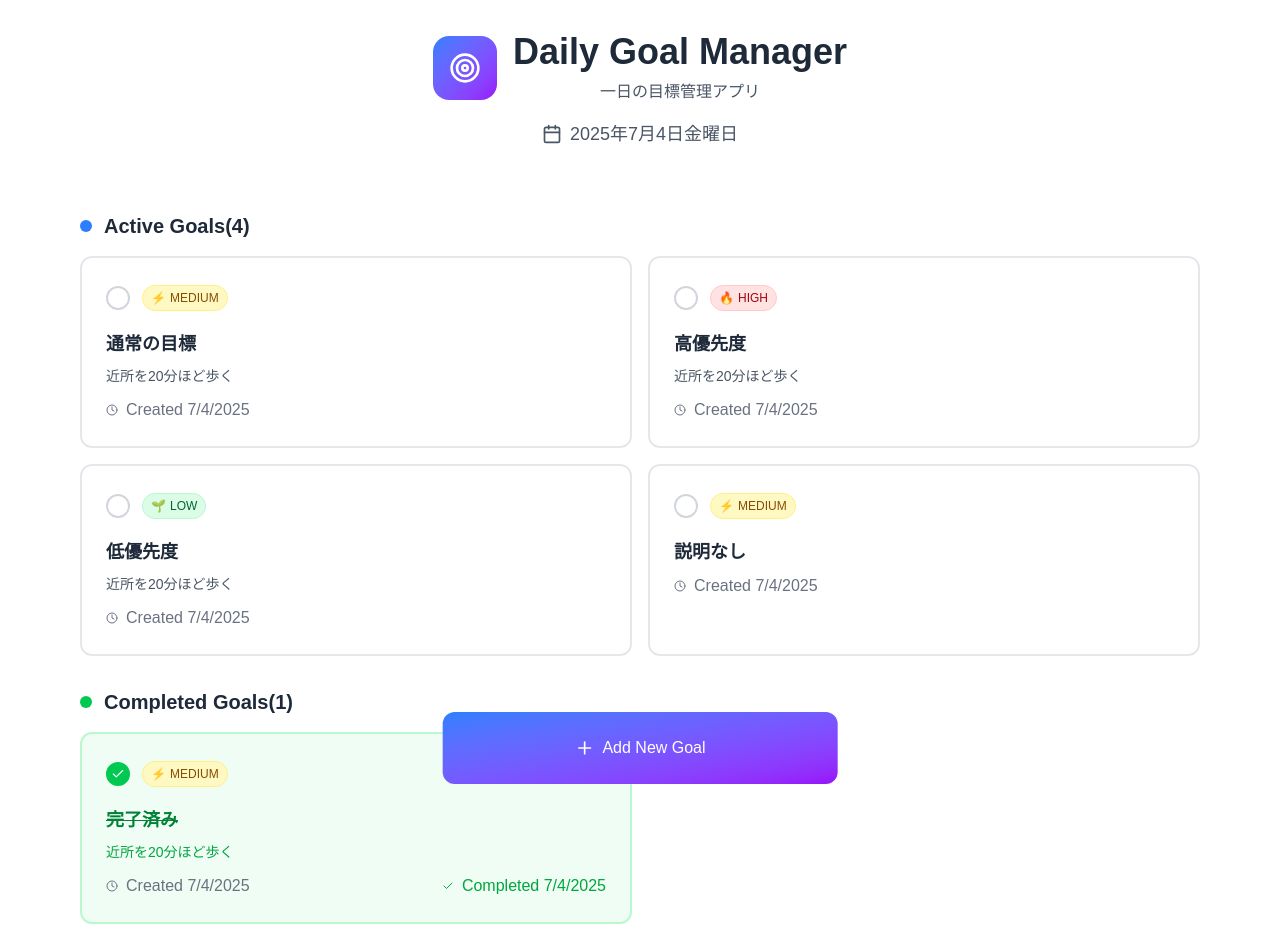
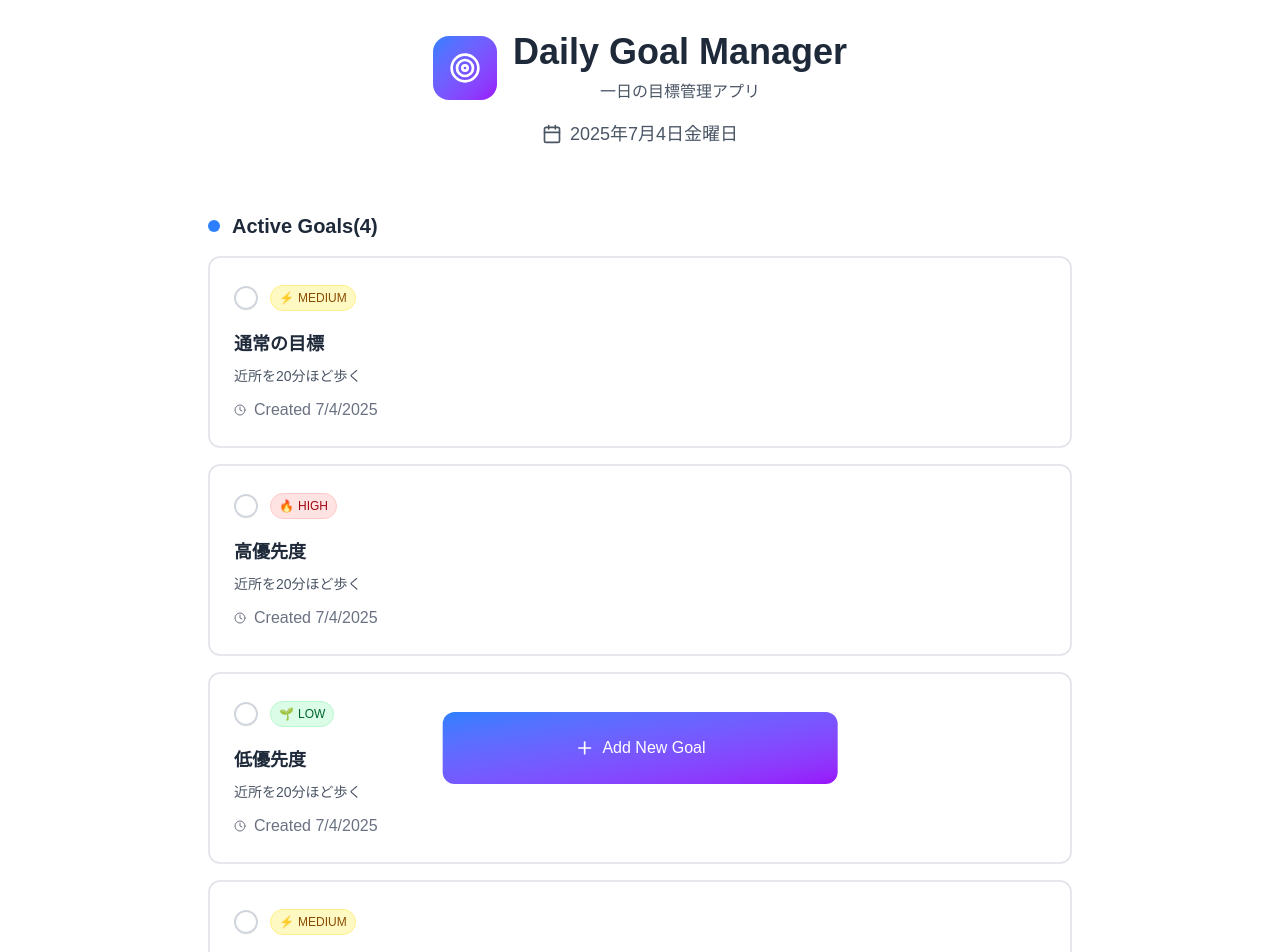
Before and after one commit to sadahana/goal-management-app, a Next.js app: page / in a window 1280 px wide. Shown: the top 952 px of the page. Built offline with nearby package versions, Linux system fonts and the light colour scheme.

Commit message:
refactor Goal List layout to remove unnecessary grid columns for improved readability

```diff
--- a/app/page.tsx
+++ b/app/page.tsx
@@ -16,14 +16,13 @@
   const today = getTodayFormatted();
 
   return (
-    <div className="container mx-auto px-4 py-8 max-w-6xl">
+    <div className="container mx-auto px-4 py-8 max-w-4xl">
       <div className="flex flex-col gap-8">
         {/* Header */}
         <Header today={today} />
         {/* Progress Stats */}
         <div className=""></div>
         {/* Goal List */}
-
         {goals.length === 0 ? (
           <div className="flex flex-col items-center mt-8">
             <div className="w-20 h-20 rounded-full bg-gray-100 flex items-center justify-center mb-4">
@@ -45,7 +44,7 @@
                   <span className="w-3 h-3 mr-3 bg-blue-500 rounded-full "></span>
                   Active Goals({activeGoals.length})
                 </h2>
-                <div className="grid grid-cols-1 md:grid-cols-2 gap-4">
+                <div className="grid grid-cols-1 gap-4">
                   {activeGoals.map((goal) => (
                     <GoalCard
                       key={goal.id}
@@ -65,7 +64,7 @@
                   <span className="w-3 h-3 mr-3 bg-green-500 rounded-full "></span>
                   Completed Goals({completedGoals.length})
                 </h2>
-                <div className="grid grid-cols-1 md:grid-cols-2 gap-4">
+                <div className="grid grid-cols-1 gap-4">
                   {completedGoals
                     .filter((goal) => goal.completed)
                     .map((goal) => (
```
